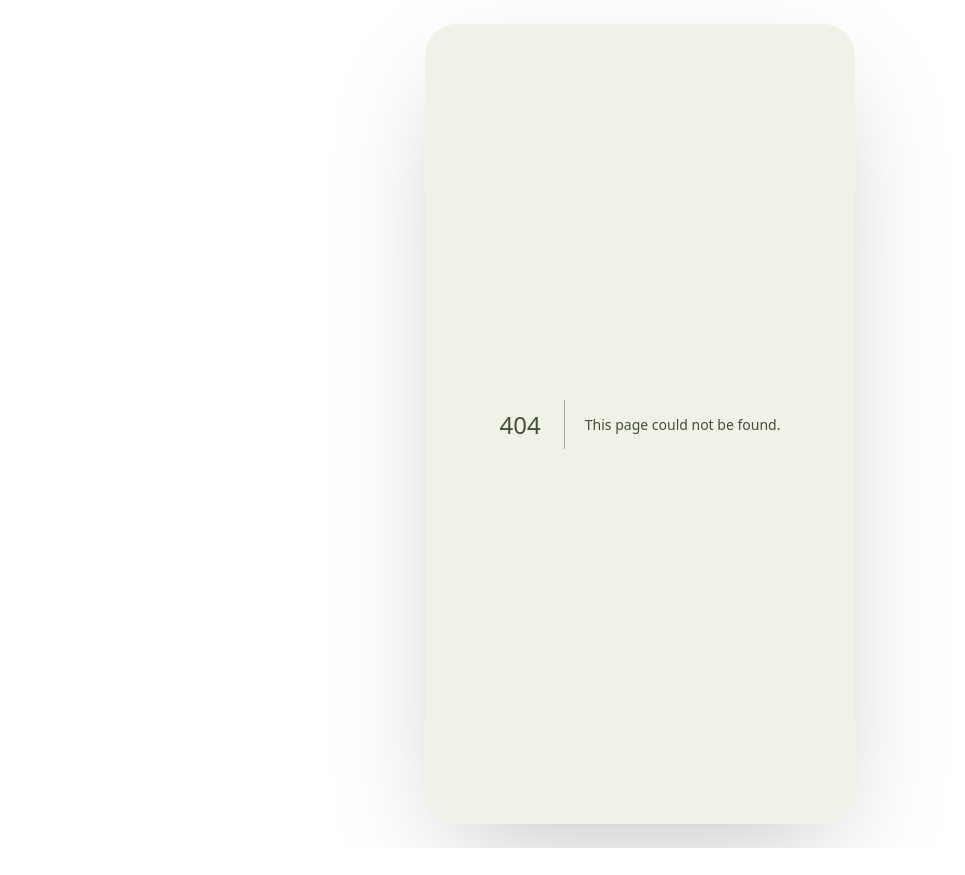
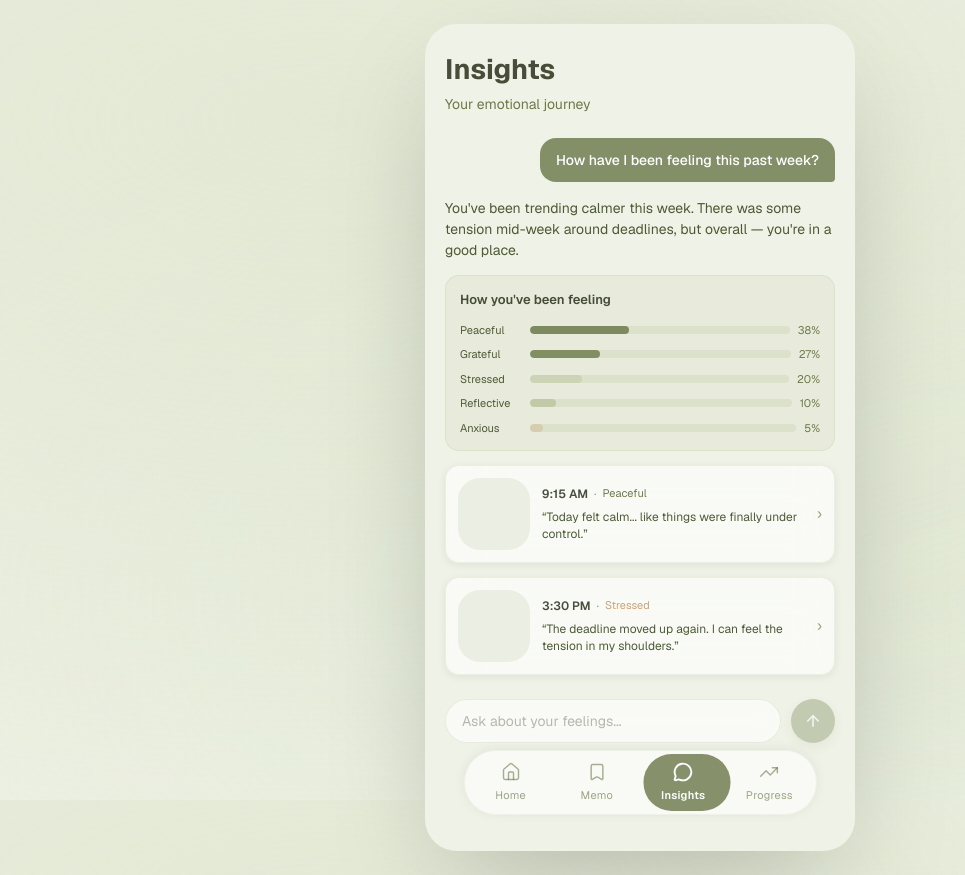
Before and after one commit to dthajal1/dear-me, a Next.js app in the folder dear-me-nextjs/: page /insights in a window 1280 px wide. Before the commit this address had no page. Shown: the whole page, without its empty margins (0-965 px from the left). Before the commit the page ends 848 px from the top, so only its background shows below. Built offline with nearby package versions, Linux system fonts and the light colour scheme.

Commit message:
feat(nextjs): add Insights tab screen (populated + empty)
Co-Authored-By: Claude Sonnet 4.6 <noreply@anthropic.com>

```diff
--- /dev/null
+++ b/dear-me-nextjs/app/(tabs)/insights/page.tsx
@@ -0,0 +1,253 @@
+import { MessageCircleHeart, CloudSun, Sun, TrendingUp, Heart } from "lucide-react";
+import { ChatInput } from "@/components/dear-me/chat-input";
+import { cn } from "@/lib/utils";
+
+// Toggle to preview the empty state in dev.
+const HAS_DATA = true;
+
+interface Message {
+  role: "user" | "assistant";
+  text: string;
+}
+
+/** Mood bar row inside the AI summary card */
+interface MoodRow {
+  label: string;
+  pct: number;
+  fill: string;
+}
+
+const MOOD_ROWS: MoodRow[] = [
+  { label: "Peaceful", pct: 38, fill: "#5C6B3ABB" },
+  { label: "Grateful", pct: 27, fill: "#6B7A48CC" },
+  { label: "Stressed", pct: 20, fill: "#8A9A5B30" },
+  { label: "Reflective", pct: 10, fill: "#8A9A5B55" },
+  { label: "Anxious", pct: 5, fill: "#C4956044" },
+];
+
+const THREAD: Message[] = [
+  {
+    role: "user",
+    text: "How have I been feeling this past week?",
+  },
+  {
+    role: "assistant",
+    text: "You've been trending calmer this week. There was some tension mid-week around deadlines, but overall — you're in a good place.",
+  },
+];
+
+/** Prompt suggestion cards shown in empty state */
+const PROMPT_CARDS = [
+  { icon: <CloudSun className="size-5 text-[#5C6B3ABB]" />, text: "How have I been feeling lately?" },
+  { icon: <Sun className="size-5 text-[#5C6B3ABB]" />, text: "When do I feel most at peace?" },
+  { icon: <TrendingUp className="size-5 text-[#5C6B3ABB]" />, text: "Am I handling stress better?" },
+  { icon: <Heart className="size-5 text-[#5C6B3ABB]" />, text: "What makes me happiest?" },
+];
+
+function EmptyInsights() {
+  return (
+    <div className="flex min-h-full flex-col">
+      <div className="flex flex-1 flex-col gap-6 px-5 pt-6 pb-4">
+        {/* Header */}
+        <header className="flex flex-col gap-1">
+          <h1 className="text-[28px] font-bold text-[#2C331EDD]">Insights</h1>
+          <p className="text-sm text-[#6B7A48FF]">Ask about your emotional journey</p>
+        </header>
+
+        {/* Centered illustration + prompts grid */}
+        <div className="flex flex-1 flex-col items-center justify-center gap-6">
+          {/* Icon + copy block */}
+          <div className="flex flex-col items-center gap-5">
+            <div className="flex size-[104px] items-center justify-center rounded-full bg-[#8A9A5B15]">
+              <MessageCircleHeart className="size-11 text-[#5C6B3A55]" />
+            </div>
+            <div className="flex w-[280px] flex-col items-center gap-2 text-center">
+              <p className="text-[19px] font-semibold text-[#2C331EDD]">
+                What&apos;s on your mind?
+              </p>
+              <p className="text-sm leading-relaxed text-[#6B7A48FF]">
+                I&apos;ll look through your entries and reflections to help you see patterns and find perspective.
+              </p>
+            </div>
+          </div>
+
+          {/* Prompt suggestion cards — 2×2 grid */}
+          <div className="flex w-full flex-col gap-2.5">
+            <div className="flex gap-2.5">
+              {PROMPT_CARDS.slice(0, 2).map((card, i) => (
+                <button
+                  key={i}
+                  className={cn(
+                    "flex flex-1 flex-col gap-2 rounded-[14px] p-3.5 text-left",
+                    "border border-[#8A9A5B28] bg-white/63 backdrop-blur-[12px]",
+                  )}
+                >
+                  {card.icon}
+                  <span className="text-[13px] font-medium leading-[1.4] text-[#2C331EDD]">
+                    {card.text}
+                  </span>
+                </button>
+              ))}
+            </div>
+            <div className="flex gap-2.5">
+              {PROMPT_CARDS.slice(2, 4).map((card, i) => (
+                <button
+                  key={i}
+                  className={cn(
+                    "flex flex-1 flex-col gap-2 rounded-[14px] p-3.5 text-left",
+                    "border border-[#8A9A5B28] bg-white/63 backdrop-blur-[12px]",
+                  )}
+                >
+                  {card.icon}
+                  <span className="text-[13px] font-medium leading-[1.4] text-[#2C331EDD]">
+                    {card.text}
+                  </span>
+                </button>
+              ))}
+            </div>
+          </div>
+        </div>
+      </div>
+
+      {/* Composer */}
+      <div className="sticky bottom-0 px-5 pb-3 pt-2">
+        <ChatInput placeholder="Ask about your feelings..." />
+      </div>
+    </div>
+  );
+}
+
+export default function InsightsPage() {
+  if (!HAS_DATA) {
+    return <EmptyInsights />;
+  }
+
+  return (
+    <div className="flex min-h-full flex-col">
+      {/* Scrollable thread */}
+      <div className="flex flex-1 flex-col gap-4 px-5 pt-6 pb-4">
+        {/* Header */}
+        <header className="mb-2 flex flex-col gap-1">
+          <h1 className="text-[28px] font-bold text-[#2C331EDD]">Insights</h1>
+          <p className="text-sm text-[#6B7A48FF]">Your emotional journey</p>
+        </header>
+
+        {/* Messages */}
+        {THREAD.map((msg, i) => (
+          <div
+            key={i}
+            className={cn(
+              "flex",
+              msg.role === "user" ? "justify-end" : "justify-start",
+            )}
+          >
+            {msg.role === "user" ? (
+              /* User bubble: olive glass, asymmetric radius — square bottom-right */
+              <div
+                className={cn(
+                  "max-w-[80%] px-4 py-3 text-sm font-[500]",
+                  "bg-[#5C6B3ABB] text-white",
+                  "rounded-[16px] rounded-br-[4px]",
+                  "backdrop-blur-[12px]",
+                )}
+              >
+                {msg.text}
+              </div>
+            ) : (
+              /* AI response: stacked components */
+              <div className="flex w-full flex-col gap-3.5">
+                {/* AI prose */}
+                <p className="text-sm leading-[1.5] text-[#4D5A35FF]">{msg.text}</p>
+
+                {/* Mood Summary card */}
+                <div
+                  className={cn(
+                    "w-full rounded-[14px] p-3.5",
+                    "bg-[#8A9A5B12]",
+                    "border border-[#8A9A5B20]",
+                  )}
+                >
+                  <p className="mb-3 text-[13px] font-semibold text-[#2C331EDD]">
+                    How you&apos;ve been feeling
+                  </p>
+                  <div className="flex flex-col gap-2">
+                    {MOOD_ROWS.map((row) => (
+                      <div key={row.label} className="flex items-center gap-2">
+                        <span className="w-[62px] text-[11px] text-[#4D5A35FF]">
+                          {row.label}
+                        </span>
+                        <div className="relative flex-1 h-2 rounded overflow-hidden bg-[#8A9A5B20]">
+                          <div
+                            className="absolute inset-y-0 left-0 rounded"
+                            style={{
+                              width: `${row.pct}%`,
+                              backgroundColor: row.fill,
+                            }}
+                          />
+                        </div>
+                        <span className="text-[11px] text-[#6B7A48FF]">{row.pct}%</span>
+                      </div>
+                    ))}
+                  </div>
+                </div>
+
+                {/* Entry Card 1 */}
+                <div
+                  className={cn(
+                    "flex w-full items-center gap-3 rounded-[14px] p-3",
+                    "bg-white/63 backdrop-blur-[20px]",
+                    "border border-[#8A9A5B20]",
+                    "shadow-[0_2px_8px_#00000012]",
+                  )}
+                >
+                  {/* Thumbnail placeholder */}
+                  <div className="size-[72px] shrink-0 rounded-xl bg-[#8A9A5B20]" />
+                  <div className="flex flex-1 flex-col gap-1.5">
+                    <div className="flex items-center gap-1.5">
+                      <span className="text-[12px] font-semibold text-[#2C331EDD]">9:15 AM</span>
+                      <span className="text-[12px] text-[#6B7A48AA]">·</span>
+                      <span className="text-[11px] text-[#6B7A48FF]">Peaceful</span>
+                    </div>
+                    <p className="text-[12px] leading-[1.45] text-[#4D5A35FF]">
+                      &ldquo;Today felt calm... like things were finally under control.&rdquo;
+                    </p>
+                  </div>
+                  <span className="text-[#6B7A48AA]">›</span>
+                </div>
+
+                {/* Entry Card 2 */}
+                <div
+                  className={cn(
+                    "flex w-full items-center gap-3 rounded-[14px] p-3",
+                    "bg-white/63 backdrop-blur-[20px]",
+                    "border border-[#8A9A5B20]",
+                    "shadow-[0_2px_8px_#00000012]",
+                  )}
+                >
+                  {/* Thumbnail placeholder */}
+                  <div className="size-[72px] shrink-0 rounded-xl bg-[#8A9A5B20]" />
+                  <div className="flex flex-1 flex-col gap-1.5">
+                    <div className="flex items-center gap-1.5">
+                      <span className="text-[12px] font-semibold text-[#2C331EDD]">3:30 PM</span>
+                      <span className="text-[12px] text-[#6B7A48AA]">·</span>
+                      <span className="text-[11px] text-[#C49560DD]">Stressed</span>
+                    </div>
+                    <p className="text-[12px] leading-[1.45] text-[#4D5A35FF]">
+                      &ldquo;The deadline moved up again. I can feel the tension in my shoulders.&rdquo;
+                    </p>
+                  </div>
+                  <span className="text-[#6B7A48AA]">›</span>
+                </div>
+              </div>
+            )}
+          </div>
+        ))}
+      </div>
+
+      {/* Composer */}
+      <div className="sticky bottom-0 px-5 pb-3 pt-2">
+        <ChatInput placeholder="Ask about your feelings..." />
+      </div>
+    </div>
+  );
+}
```
